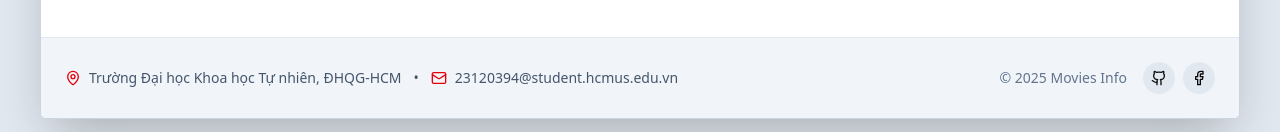
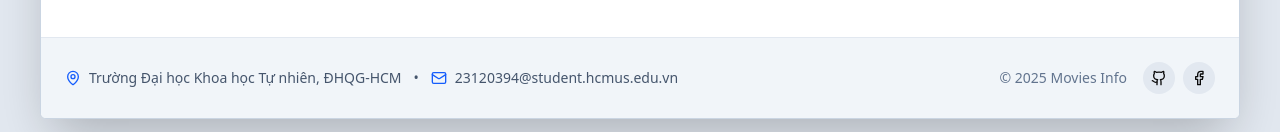
Before and after one commit to Nat90711/BTCN02-23120394, a React app in the folder movies-info/: page /favorites in a window 1280 px wide. Shown: the part 665-797 px from the top of the page. Built offline with nearby package versions, Linux system fonts and the light colour scheme; the HTML template or start-up script is replaced by a standard one.

Commit message:
Chinh sua giao dien

```diff
--- a/movies-info/src/components/layout/Footer.jsx
+++ b/movies-info/src/components/layout/Footer.jsx
@@ -9,12 +9,12 @@ const Footer = () => {
           {/* Thông tin bên trái */}
           <div className="flex flex-col md:flex-row items-center gap-3 text-sm text-slate-600 dark:text-slate-400">
             <span className="flex items-center gap-2">
-              <MapPin className="w-4 h-4 text-red-600" />
+              <MapPin className="w-4 h-4 text-blue-600 dark:text-red-600" />
               Trường Đại học Khoa học Tự nhiên, ĐHQG-HCM
             </span>
             <span className="hidden md:inline">•</span>
             <span className="flex items-center gap-2">
-              <Mail className="w-4 h-4 text-red-600" />
+              <Mail className="w-4 h-4 text-blue-600 dark:text-red-600" />
               23120394@student.hcmus.edu.vn
             </span>
           </div>
--- a/movies-info/src/components/movies/Banner.jsx
+++ b/movies-info/src/components/movies/Banner.jsx
@@ -50,6 +50,16 @@ const Banner = ({ movies }) => {
                       </span>
                       <span>|</span>
                       <span>{movie.year}</span>
+                      <span>|</span>
+                      {movie.genres &&
+                        movie.genres.map((genre, index) => (
+                          <span
+                            key={index}
+                            className="text-[10px] bg-red-600 text-white px-2 py-0.5 rounded"
+                          >
+                            {genre}
+                          </span>
+                        ))}
                     </div>
                     <p className="text-gray-200 line-clamp-3 text-base md:text-lg drop-shadow-md">
                       {movie.short_description || "Đang cập nhật mô tả..."}
--- a/movies-info/src/components/movies/MovieSlider.jsx
+++ b/movies-info/src/components/movies/MovieSlider.jsx
@@ -60,7 +60,7 @@ const MovieSlider = ({ title, movies }) => {
                     </div>
                     <div className="flex flex-wrap gap-1 mt-2">
                       {movie.genres &&
-                        movie.genres.slice(0, 2).map((genre, index) => (
+                        movie.genres.map((genre, index) => (
                           <span
                             key={index}
                             className="text-[10px] bg-red-600 text-white px-2 py-0.5 rounded"
--- a/movies-info/src/pages/FavoritesPage.jsx
+++ b/movies-info/src/pages/FavoritesPage.jsx
@@ -139,7 +139,7 @@ const FavoritesPage = () => {
                       <div className="flex items-center gap-1 text-yellow-400 mt-1">
                         <Star className="w-3 h-3 fill-current" />
                         <span className="text-xs font-bold">
-                          {movie.imdb_rating || "N/A"}
+                          {movie.external_ratings.imDb || "N/A"}
                         </span>
                       </div>
                     </div>
```
